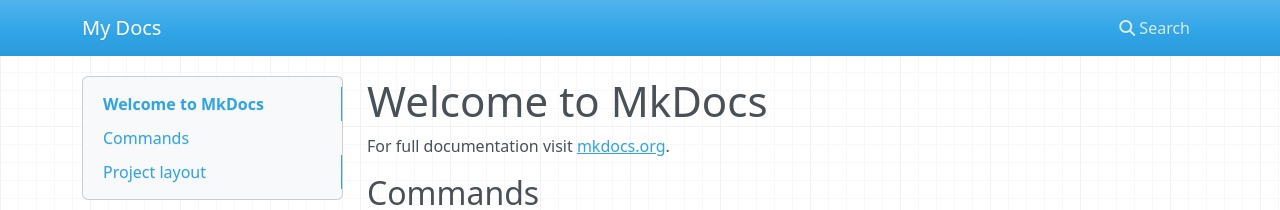
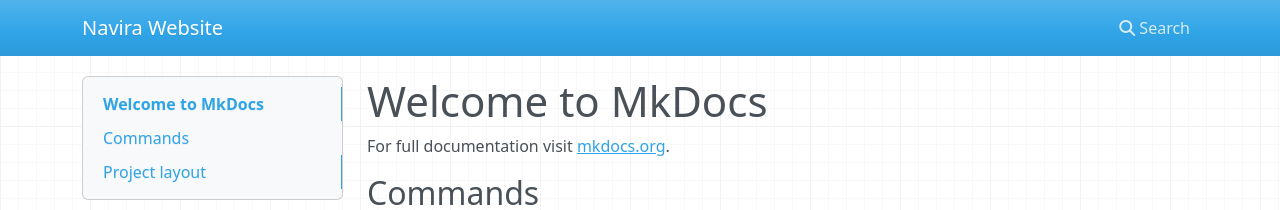
Before and after one commit to navira5/mkdocs_practice, an MkDocs documentation site: the page built from docs/index.md, in a window 1280 px wide. Shown: the top 210 px of the page. Built offline with MkDocs 1.6.1, drawn with Linux system fonts in a browser that asks for light colours; nearby versions of some CDN libraries.

Commit message:
title update

```diff
--- a/mkdocs.yml
+++ b/mkdocs.yml
@@ -1 +1 @@
-site_name: My Docs
+site_name: Navira Website
```
